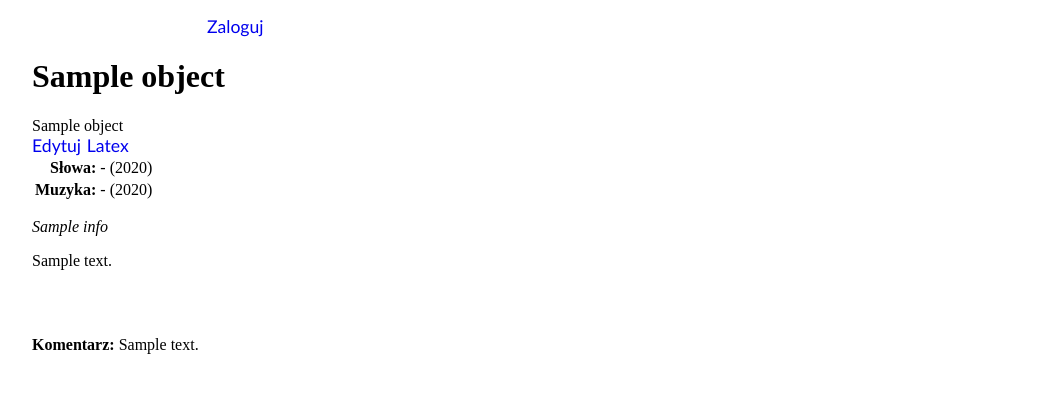
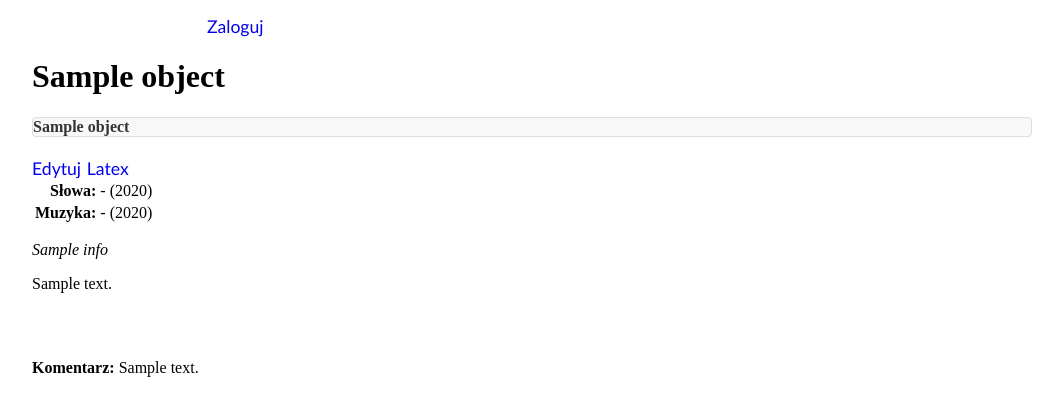
Before and after one commit to pazur/wpp, a Django app: template songbook/templates/songbook/song_detail.html in a window 1280 px wide. Shown: the top 416 px of the page, without its empty margins (108-1171 px from the left). Run offline with Django 3.2, Linux system fonts and the light colour scheme; the template is opened without the code that fills it: most values are stand-ins (such as "Sample title", 1, 10 or a date in 2020); some libraries are stand-ins or nearby versions.

Commit message:
Style alt title in song preview.

```diff
--- a/songbook/templates/songbook/song_detail.html
+++ b/songbook/templates/songbook/song_detail.html
@@ -1,7 +1,7 @@
 {% extends 'base.html' %}
 {% block page_title %}{{ object.title }}{% endblock %}
 {% block content %}
-    {{ object.alt_title }}
+    <h4 class="ui-widget-content ui-corner-all page-header">{{ object.alt_title }}</h4>
     <div>
         <a href="{% url update_song pk=object.pk %}" class="button">Edytuj</a>
         <a href="{% url song_latex pk=object.pk %}" class="button">Latex</a>
```
